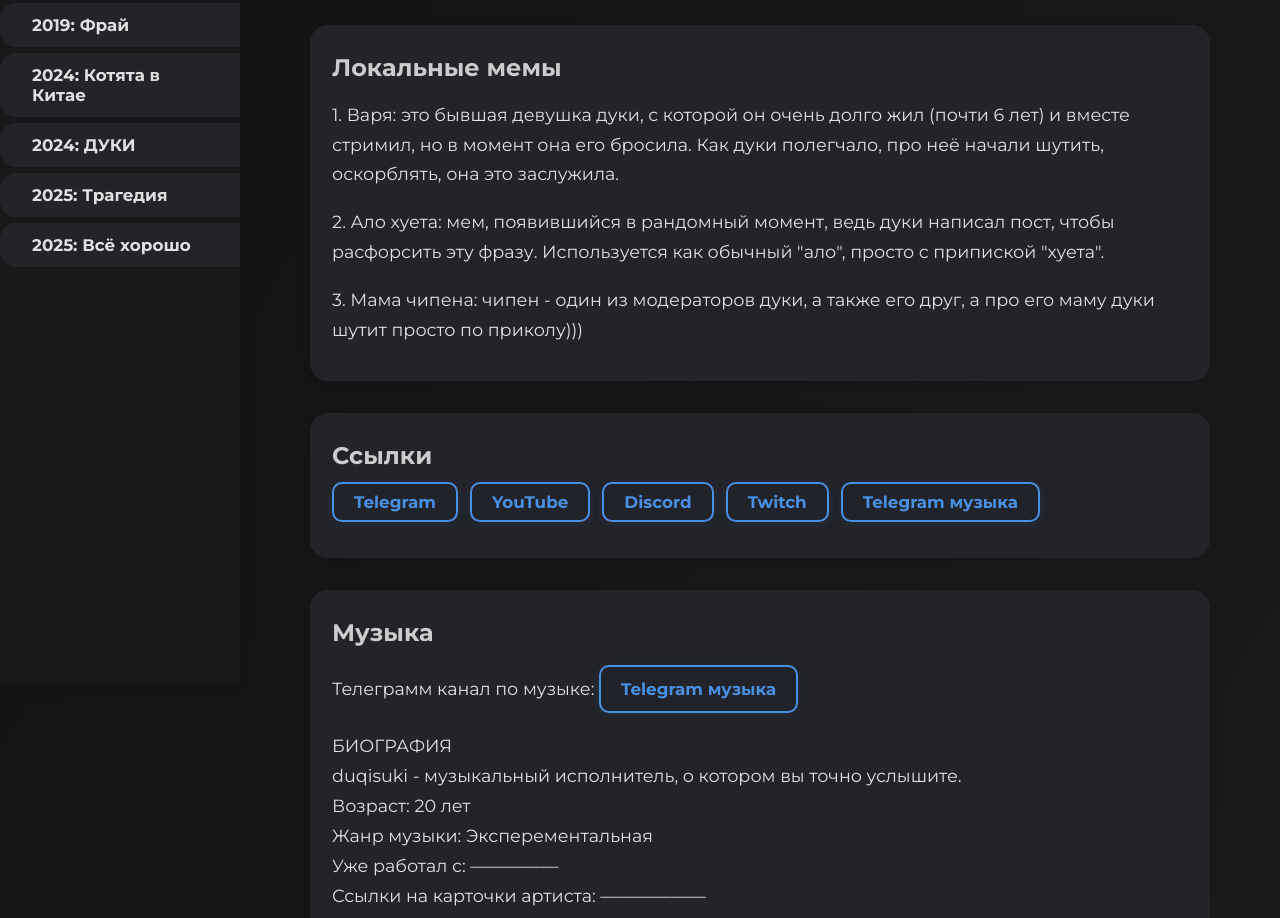
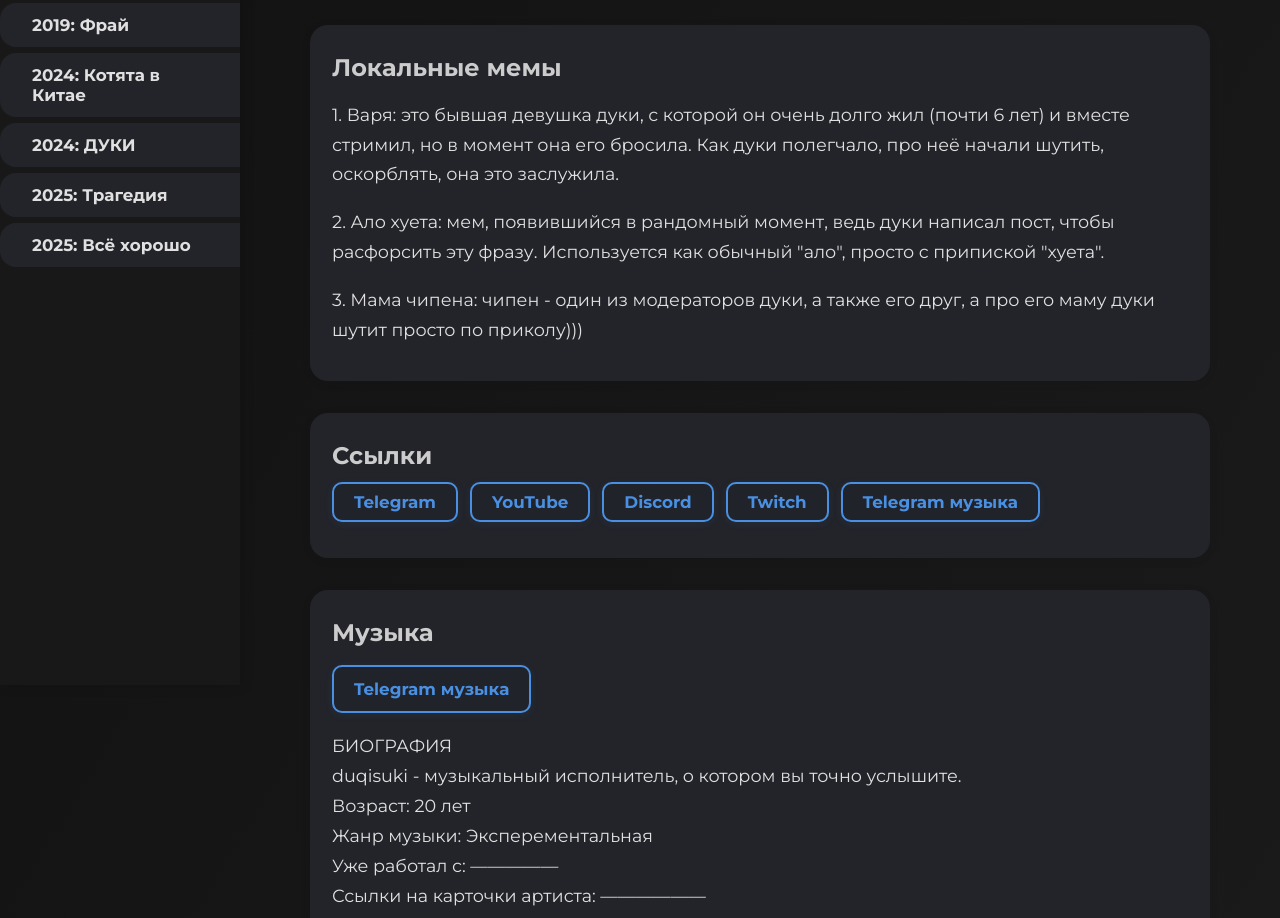
Before and after one commit to Netushki/Duqi--, a plain HTML site: page index.html in a window 1280 px wide. Shown: the part 179-1097 px from the top of the page. Drawn offline with Linux system fonts and the light colour scheme.

Commit message:
Update index.html

```diff
--- a/index.html
+++ b/index.html
@@ -59,7 +59,6 @@
             <div class="section-block" id="music">
                 <h2>Музыка</h2>
                 <p>
-                    Телеграмм канал по музыке:
                     <a class="pretty-link" href="https://t.me/duqisuki" target="_blank" rel="noopener noreferrer">Telegram музыка</a>
                 </p>
                 <p>
```
